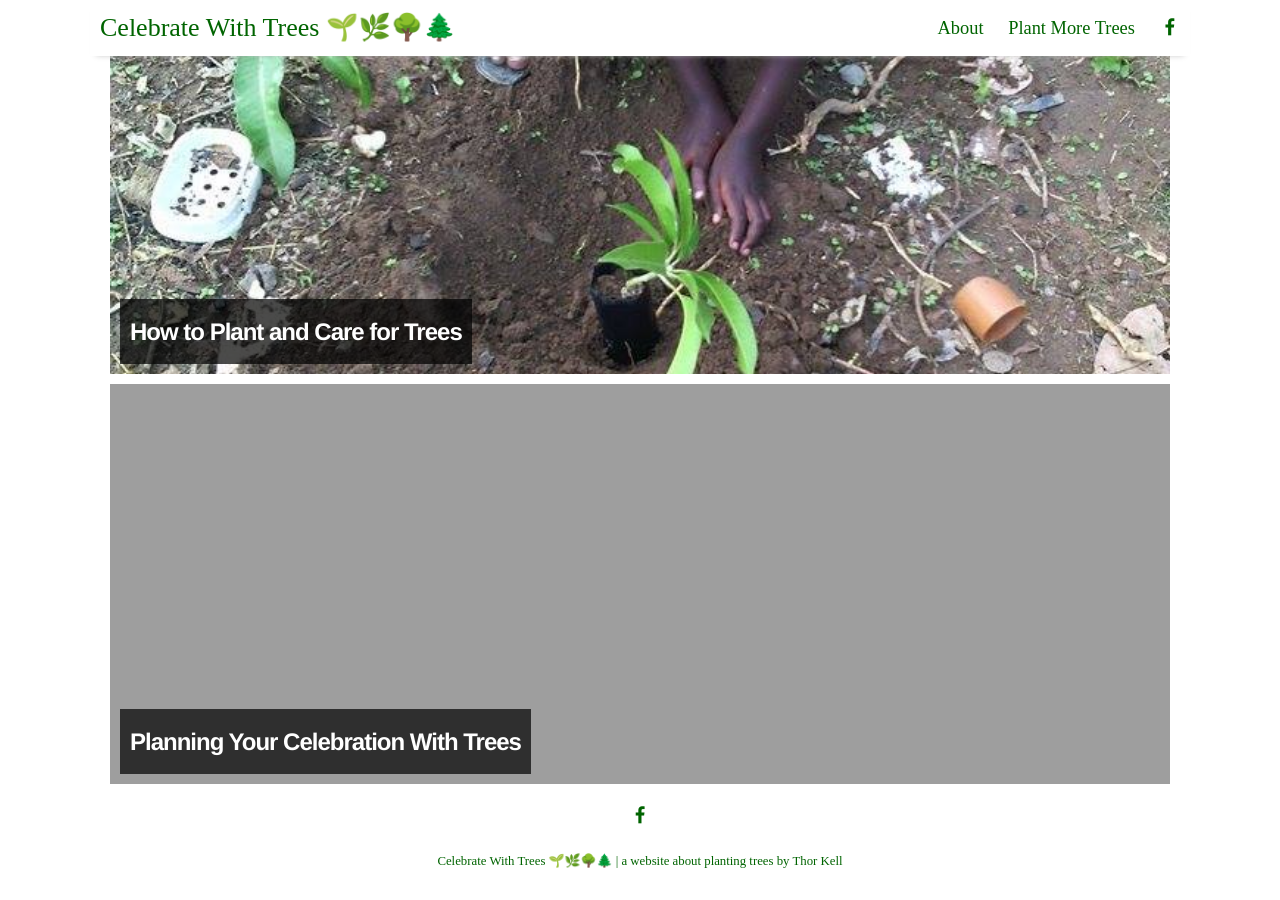
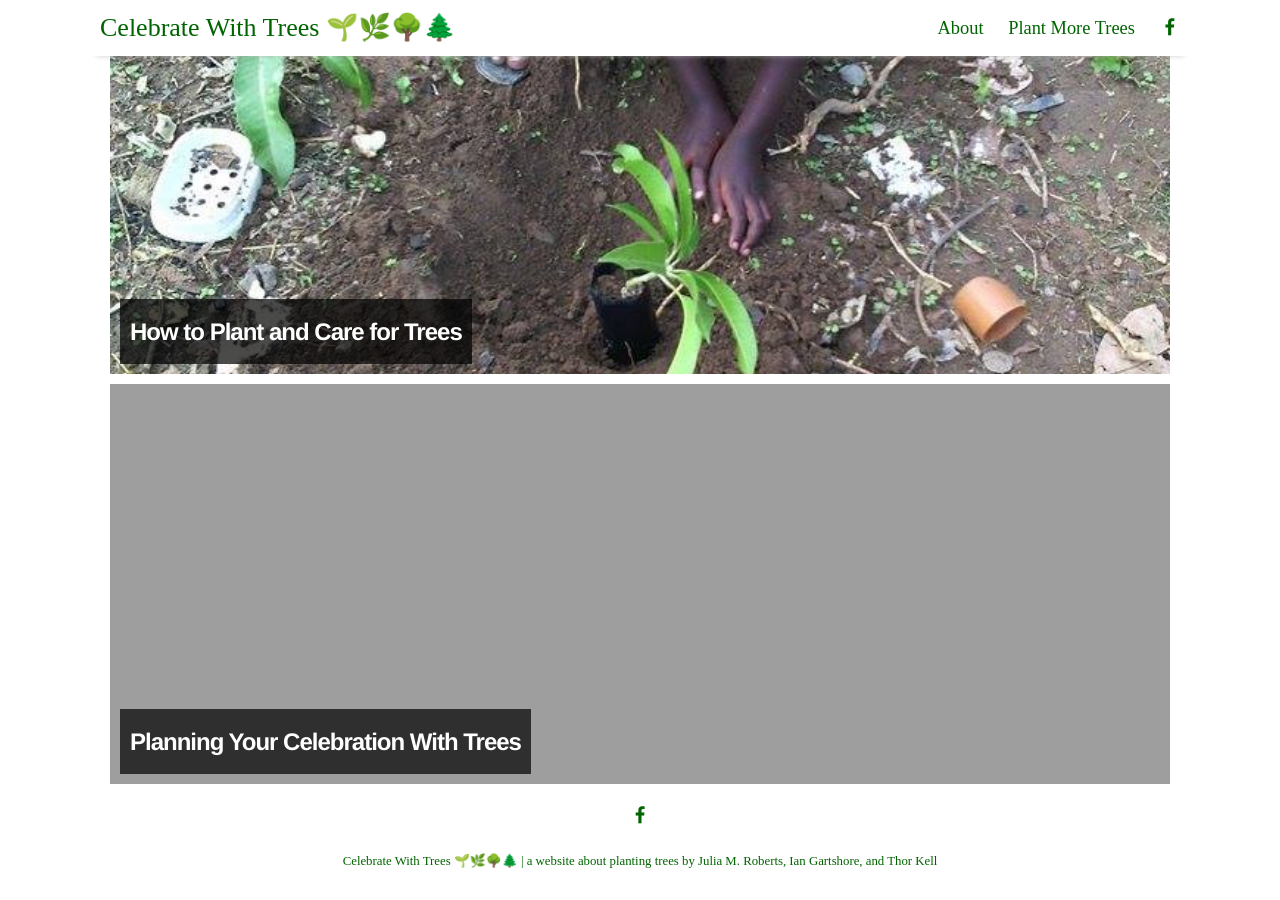
Before and after one commit to tkell/plant-a-tree, a Jekyll site: the page built from index.html, in a window 1280 px wide and 900 px high, scrolled down 1723 px. Built offline with Jekyll 4.4.1, drawn with Linux system fonts in a browser that asks for light colours; nearby versions of some CDN libraries; the list of posts is cut into pages by our own code.

Commit message:
small improvements to SEO

```diff
--- a/_config.yml
+++ b/_config.yml
@@ -17,7 +17,8 @@ sass:
 # Customise atom feed settings (this is where Jekyll-Feed gets configuration information)
 title:		     "Celebrate With Trees 🌱🌿🌳🌲"
 description:	     "a website about planting trees"
-author:              "Thor Kell"
+author:              "Julia M. Roberts, Ian Gartshore, and Thor Kell"
+url:                 "www.celebratewithtrees.com"
 
 # RSS 2.0 can be used instead of Atom by uncommenting following two lines
 #feed:
```
